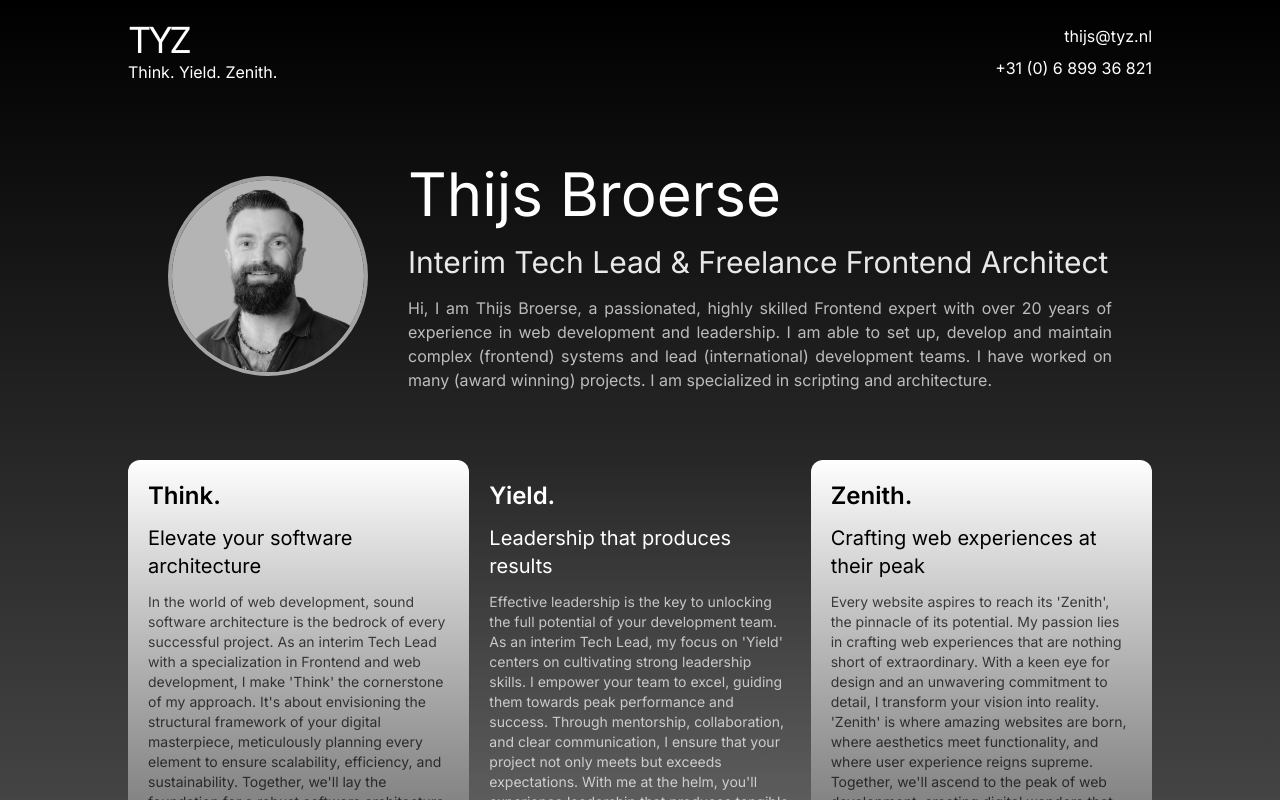
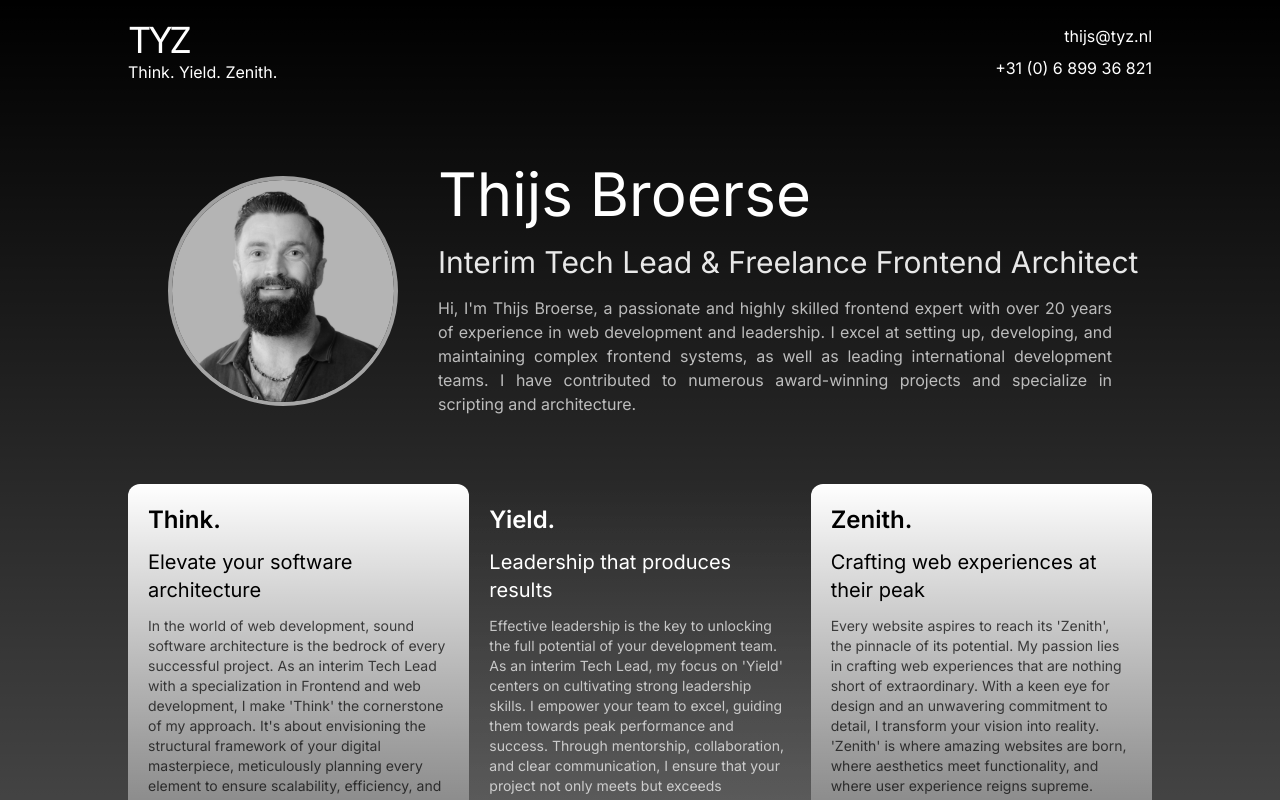
Before and after one commit to ThijsTyZ/tyz, a Next.js app: page / in a window 1280 px wide. Shown: the top 800 px of the page. Built offline with nearby package versions, Linux system fonts and the light colour scheme.

Commit message:
Rewrite Hero copy
by ChatGPT
Resize image for better alignment

```diff
--- a/src/app/components/Hero.tsx
+++ b/src/app/components/Hero.tsx
@@ -8,8 +8,8 @@ export function Hero(): ReactElement {
         <Image
           src="/img/thijs.jpeg"
           alt="Thijs profile picture"
-          width={200}
-          height={200}
+          width={230}
+          height={230}
           className="rounded-full lg:float-left mr-10 mt-8 border-4 border-white border-opacity-60"
         />
         <h2 className="text-6xl py-5">Thijs Broerse</h2>
@@ -17,11 +17,12 @@ export function Hero(): ReactElement {
           Interim Tech Lead & Freelance Frontend Architect
         </h3>
         <p className="py-2 lg:text-justify opacity-70 lg:pr-10 pt-4">
-          Hi, I am Thijs Broerse, a passionated, highly skilled Frontend expert
-          with over 20 years of experience in web development and leadership. I
-          am able to set up, develop and maintain complex (frontend) systems and
-          lead (international) development teams. I have worked on many (award
-          winning) projects. I am specialized in scripting and architecture.
+          Hi, I&apos;m Thijs Broerse, a passionate and highly skilled frontend
+          expert with over 20 years of experience in web development and
+          leadership. I excel at setting up, developing, and maintaining complex
+          frontend systems, as well as leading international development teams.
+          I have contributed to numerous award-winning projects and specialize
+          in scripting and architecture.
         </p>
       </div>
     </section>
```
